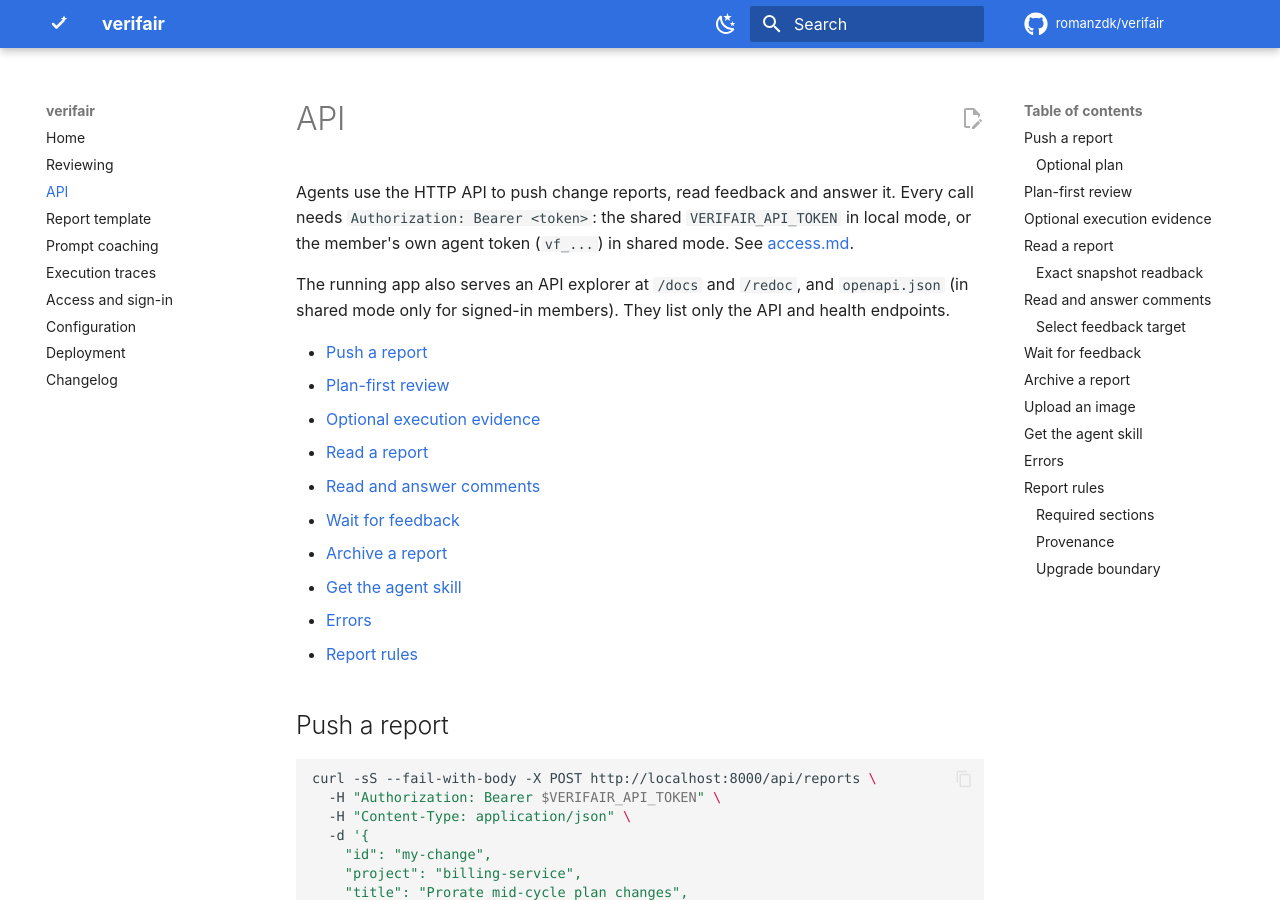
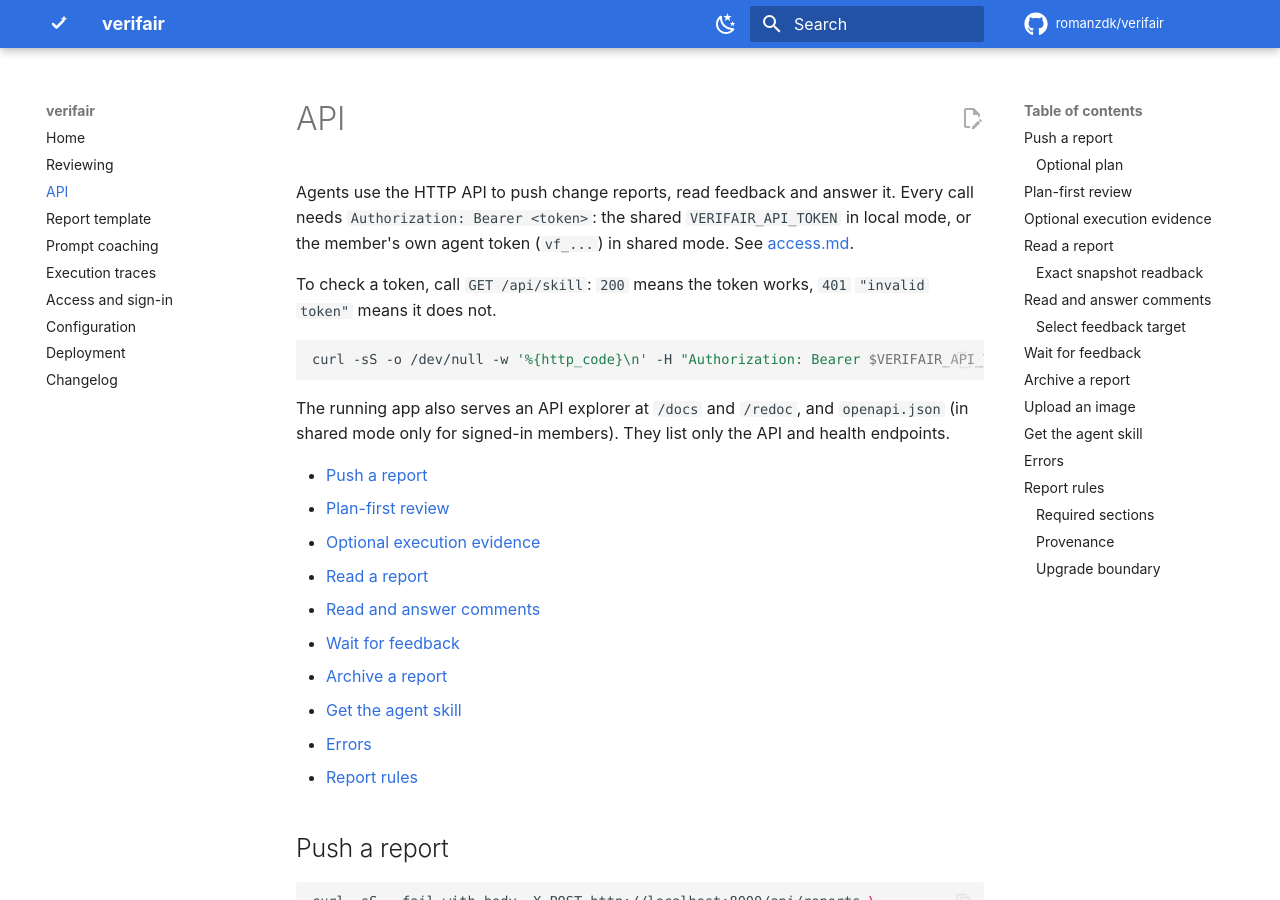
Before and after one commit to romanzdk/verifair, an MkDocs documentation site: the page built from docs/api.md, in a window 1280 px wide and 900 px high. Built offline with MkDocs 1.6.1 and Material for MkDocs 9.7.7, drawn with Linux system fonts in a browser that asks for light colours; comment, search, counter and statistics services are not loaded.

Commit message:
fix: make the skill links work when installed and document the token check

````diff
--- a/docs/api.md
+++ b/docs/api.md
@@ -1,6 +1,12 @@
 # API
 
 Agents use the HTTP API to push change reports, read feedback and answer it. Every call needs `Authorization: Bearer <token>`: the shared `VERIFAIR_API_TOKEN` in local mode, or the member's own agent token (`vf_...`) in shared mode. See [access.md](access.md).
+
+To check a token, call `GET /api/skill`: `200` means the token works, `401` `"invalid token"` means it does not.
+
+```bash
+curl -sS -o /dev/null -w '%{http_code}\n' -H "Authorization: Bearer $VERIFAIR_API_TOKEN" "${VERIFAIR_URL%/}/api/skill"
+```
 
 The running app also serves an API explorer at `/docs` and `/redoc`, and `openapi.json` (in shared mode only for signed-in members). They list only the API and health endpoints.
 
````
Also changed, not shown: CHANGELOG.md (+4 -0 lines), skills/verifair-review/SKILL.md (+3 -3 lines), 1 other file.
